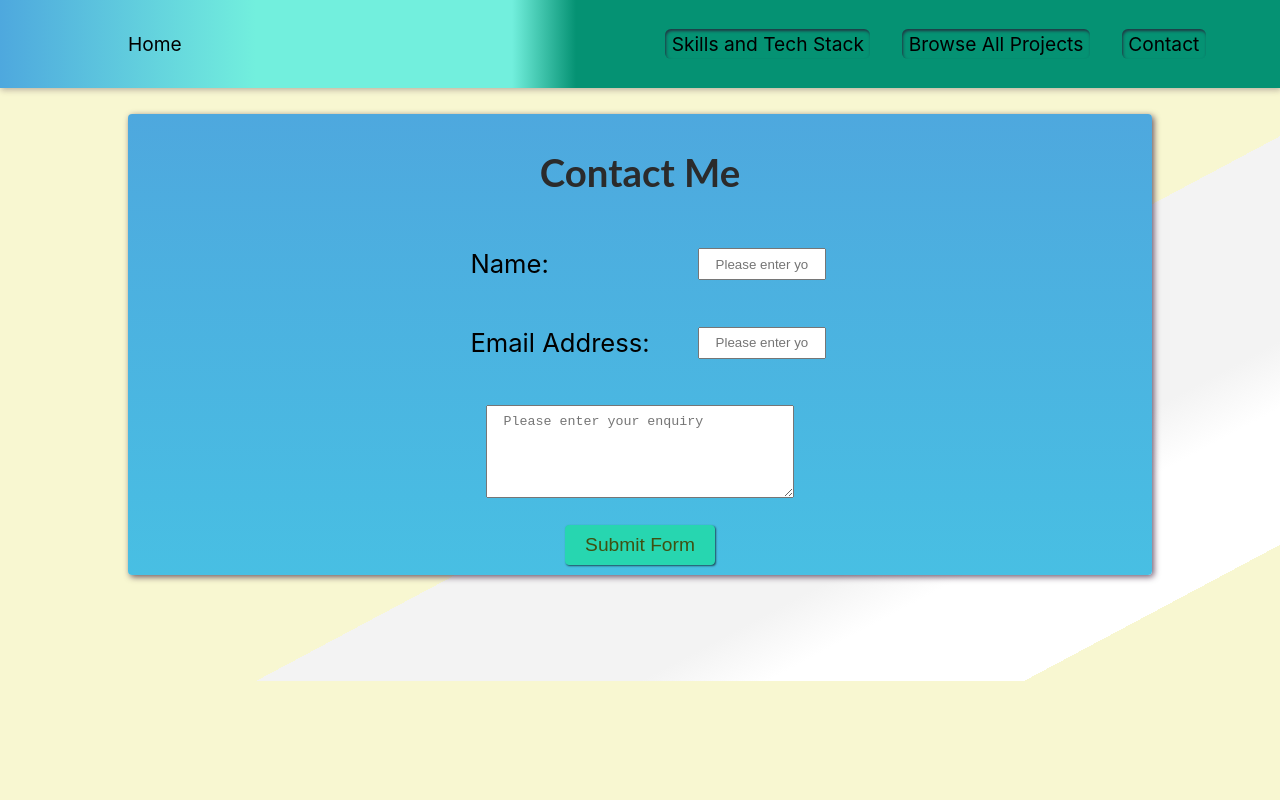
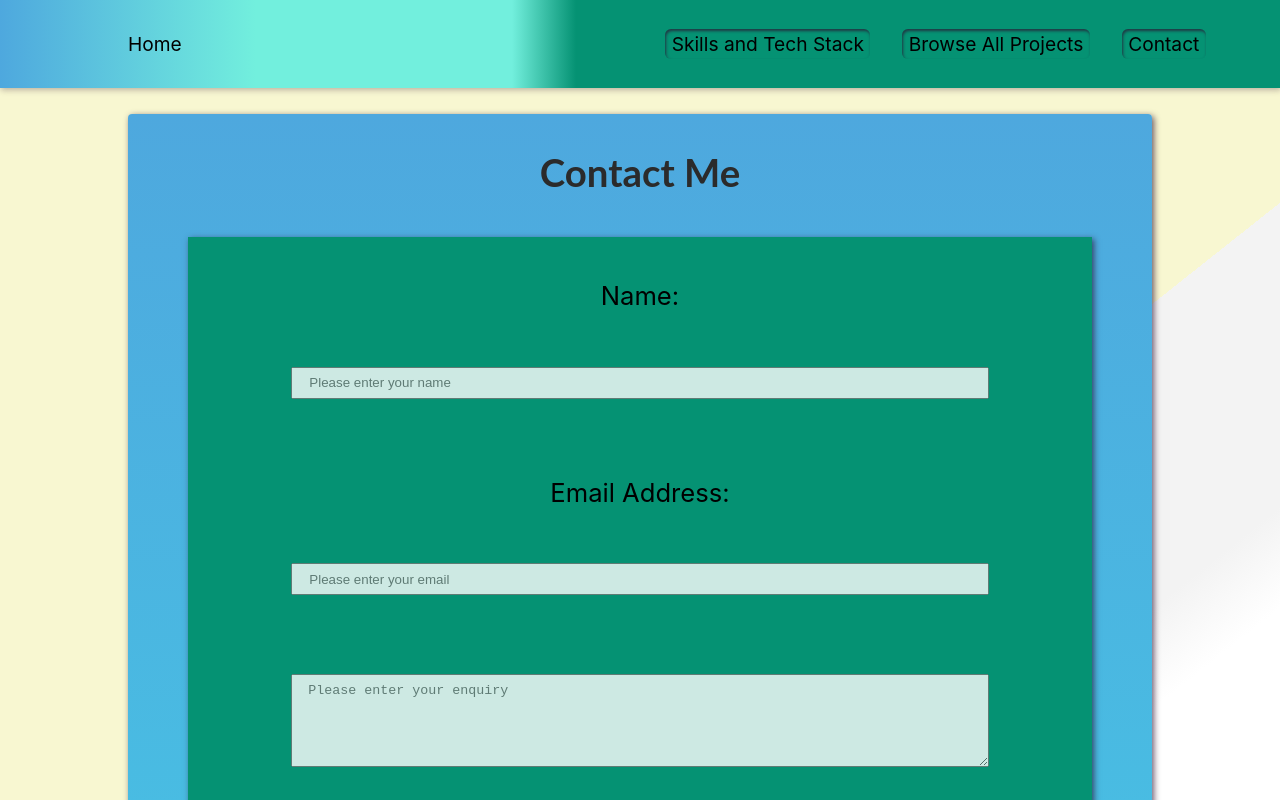
Before and after one commit to ttytango/nextjs-portofolio, a Next.js app: page /contact-me in a window 1280 px wide. Shown: the top 800 px of the page. Built offline with nearby package versions, Linux system fonts and the light colour scheme.

Commit message:
some contact-form styling added

```diff
--- /dev/null
+++ b/components/contact-me/contact-form.js
@@ -0,0 +1,48 @@
+import { useRef } from "react";
+import styles from "./contact-form.module.scss";
+import Button from "../ui/button";
+
+function ContactForm() {
+	const nameInputRef = useRef();
+	const emailInputRef = useRef();
+	const descriptionInputRef = useRef();
+	return (
+		<form className={styles.contactForm}>
+			<div className={styles.control}>
+				<label htmlFor="name">Name: </label>
+				<input
+					type="text"
+					id="name"
+					ref={nameInputRef}
+					placeholder="Please enter your name"
+					required
+				/>
+			</div>
+			<div className={styles.control}>
+				<label htmlFor="email">Email Address: </label>
+				<input
+					type="email"
+					id="email"
+					ref={emailInputRef}
+					placeholder="Please enter your email"
+					required
+				/>
+			</div>
+			<div className={styles.control}>
+				{/* <label htmlFor="description"></label> */}
+				<textarea
+					rows="5"
+					cols="80"
+					id="description"
+					placeholder="Please enter your enquiry"
+					ref={descriptionInputRef}
+				/>
+			</div>
+			<div className={styles.submitFormButton}>
+				<Button>Submit Form</Button>
+			</div>
+		</form>
+	);
+}
+
+export default ContactForm;
--- /dev/null
+++ b/components/contact-me/contact-form.module.scss
@@ -0,0 +1,54 @@
+@import "../../styles/variables";
+.contactForm {
+    background: $aquamarine;
+    width: 90%;
+    margin: 1rem auto;
+    box-shadow: $default-box-shadow;
+    .submitFormButton {
+        padding: 1rem 0;
+    }
+}
+
+.control {
+    display: flex;
+    flex-direction: column;
+    flex-wrap: nowrap;
+    width: 7 0vw;
+    margin: 0.5rem auto;
+    padding: 1rem;
+    // justify-content: space-between;
+    // align-content: space-around;
+    gap: 1rem;
+    // align-items: flex-start;
+    label,
+    input {
+        align-items: flex-start;
+        padding: 0 1rem;
+        margin: 1.2rem auto;
+        width: 80%;
+        height: 4vh;
+    }
+    label {
+        align-self: center;
+        font-size: 1.6rem;
+    }
+    input,
+    textarea {
+        filter: opacity(.8);
+        -webkit-filter: opacity(.8);
+        transition: all .2s linear;
+        &:focus {
+            filter: opacity(1);
+            -webkit-filter: opacity(1);
+        }
+    }
+    input {
+        // width: 100%;
+        // height: 4vh;
+    }
+    textarea {
+        width: 80%;
+        padding: 0.5rem 1rem;
+        margin: 1.2rem auto;
+    }
+}
--- a/pages/contact-me/contact-me.module.scss
+++ b/pages/contact-me/contact-me.module.scss
@@ -32,7 +32,7 @@
         text-align: left;
         font-size: 1.6rem;
     }
-    input{
+    input {
         width: 10vw;
         height: 4vh;
     }
--- a/pages/contact-me/index.js
+++ b/pages/contact-me/index.js
@@ -1,16 +1,18 @@
-import { useRef } from "react";
+// import { useRef } from "react";
 import styles from "./contact-me.module.scss";
-import Button from "../../components/ui/button";
+// import Button from "../../components/ui/button";
+import ContactForm from "../../components/contact-me/contact-form";
 
 export default function ContactPage() {
-	const nameInputRef = useRef();
-	const emailInputRef = useRef();
-	const descriptionInputRef = useRef();
+	// const nameInputRef = useRef();
+	// const emailInputRef = useRef();
+	// const descriptionInputRef = useRef();
 	return (
 		<div className={styles.contact}>
 			<h1>Contact Me</h1>
+			<ContactForm />
 			{/*<Modal>Hello</Modal>*/}
-			<form>
+			{/* <form>
 				<div className={styles.control}>
 					<label htmlFor="name">Name: </label>
 					<input
@@ -32,7 +34,7 @@ export default function ContactPage() {
 					/>
 				</div>
 				<div className={styles.control}>
-					{/* <label htmlFor="description"></label> */}
+					{/* <label htmlFor="description"></label>
 					<textarea
 						rows="5"
 						cols="80"
@@ -44,7 +46,7 @@ export default function ContactPage() {
 				<div>
 					<Button>Submit Form</Button>
 				</div>
-			</form>
+			</form> */}
 		</div>
 	);
 }
```
Also changed, not shown: data/projects.json (deleted, +0 -11 lines).
